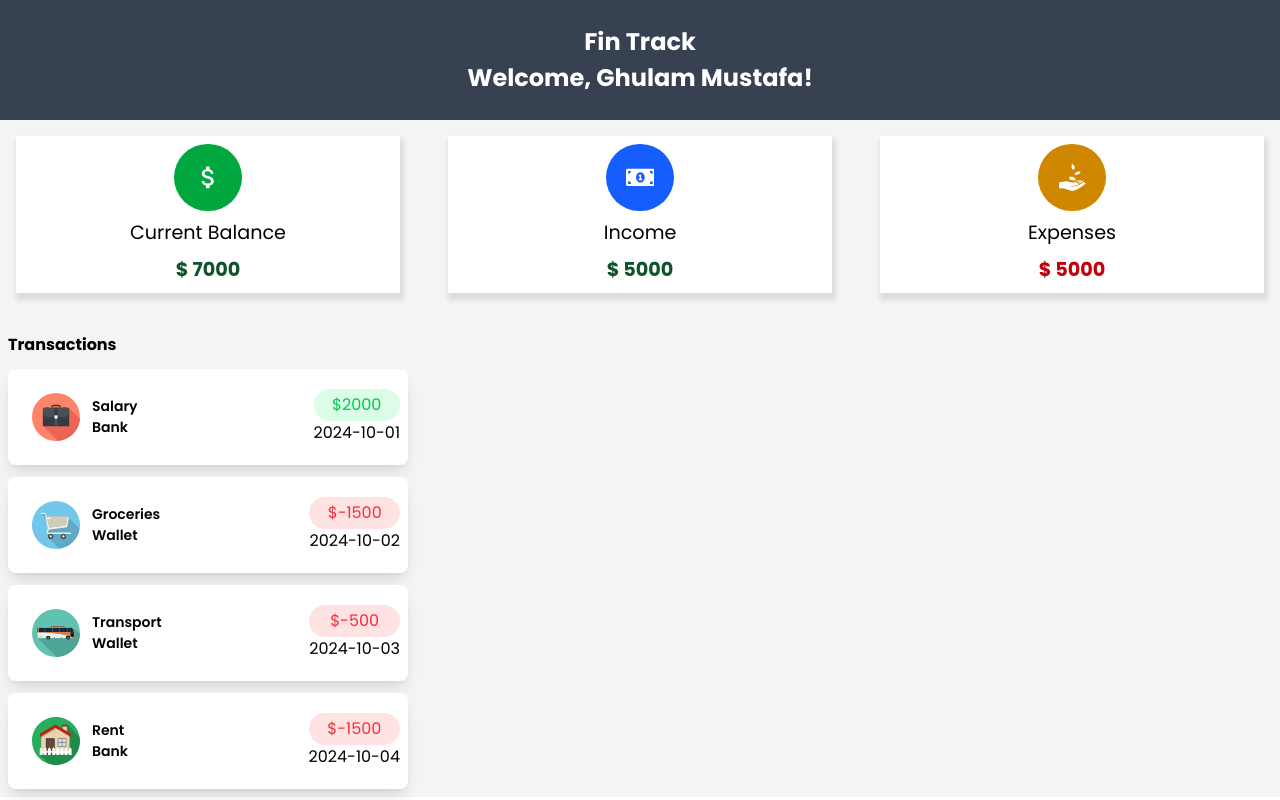
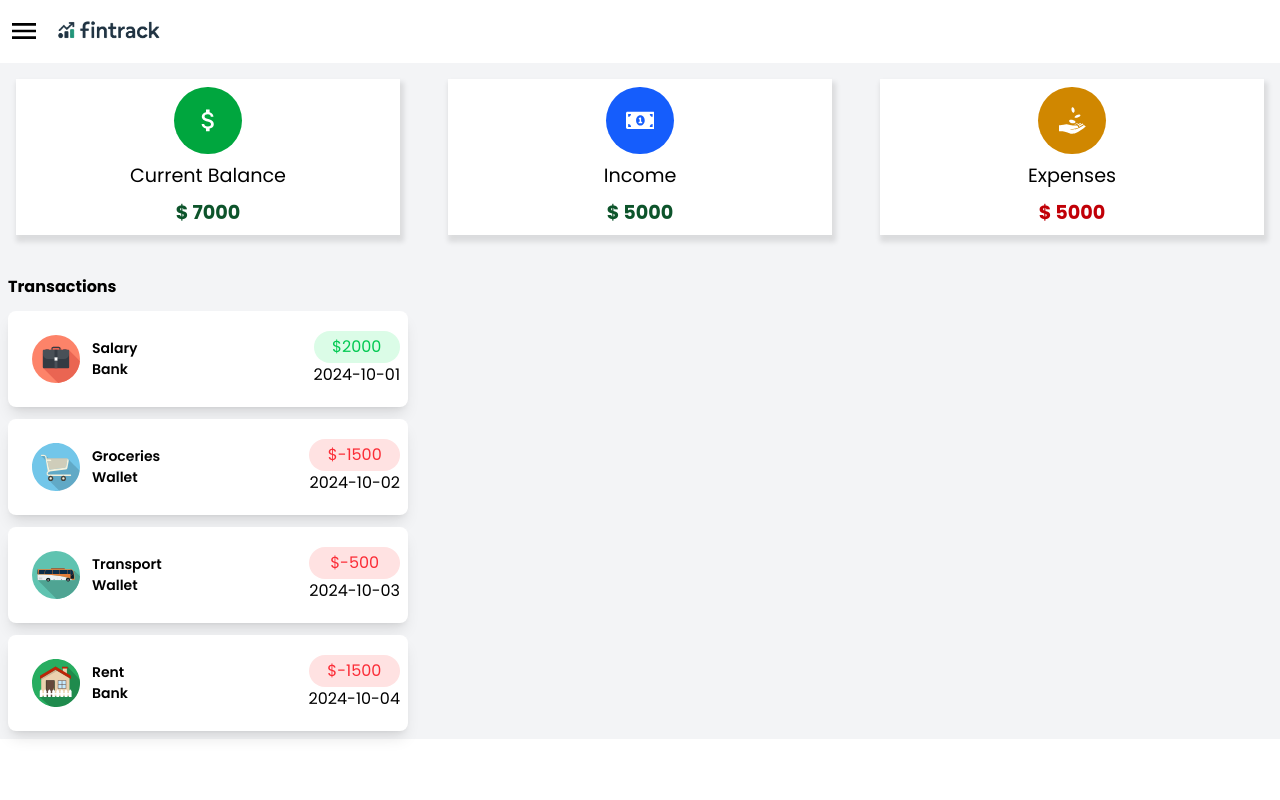
Before and after one commit to mustafa-bhatti/FinTrack, a React (Vite) app: page /dashboard in a window 1280 px wide. Built offline with nearby package versions, Linux system fonts and the light colour scheme.

Commit message:
Added a NavbarDashboard

```diff
--- a/src/components/Dashboard.jsx
+++ b/src/components/Dashboard.jsx
@@ -3,15 +3,13 @@ import Summary from './Summary';
 import { DataContext } from '../context/data';
 import '../styles/dashboard.css';
 import { TransactionList } from './transactionList';
+import NavbarDashboard from './NavbarDashboard';
 function Dashboard() {
   const { user } = useContext(DataContext);
   //   console.log(user);
   return (
     <>
-      <div className="navbar">
-        <h1>Fin Track</h1>
-        <p>Welcome, {user.name}!</p>
-      </div>
+      <NavbarDashboard />
     <div className="dashboard">
       <Summary />
       <TransactionList/>
--- /dev/null
+++ b/src/components/NavbarDashboard.jsx
@@ -0,0 +1,15 @@
+import React from 'react';
+import logo from '../assets/logo.png';
+import { MdMenu } from "react-icons/md";
+import { Link } from 'react-router-dom';
+export default function NavbarDashboard() {
+  return <div className="navbar-dashboard flex items-center gap-4 p-2">
+    <button className='cursor-pointer'>
+    <MdMenu size={"2rem"} className='cursor-pointer' />
+    </button>
+    <Link to="/">
+    <img src={logo} alt="FinTrack Logo" className='w-[125px] cursor-pointer'/>
+    </Link>
+
+  </div>;
+}
--- /dev/null
+++ b/src/components/Sidebar.jsx
@@ -0,0 +1,8 @@
+import React, { useState } from 'react';
+
+export default function Sidebar() {
+  const [showSidebar, setShowSidebar] = useState(true);
+  return <div>
+
+  </div>;
+}
```
Also changed, not shown: src/assets/logo.png (added).
